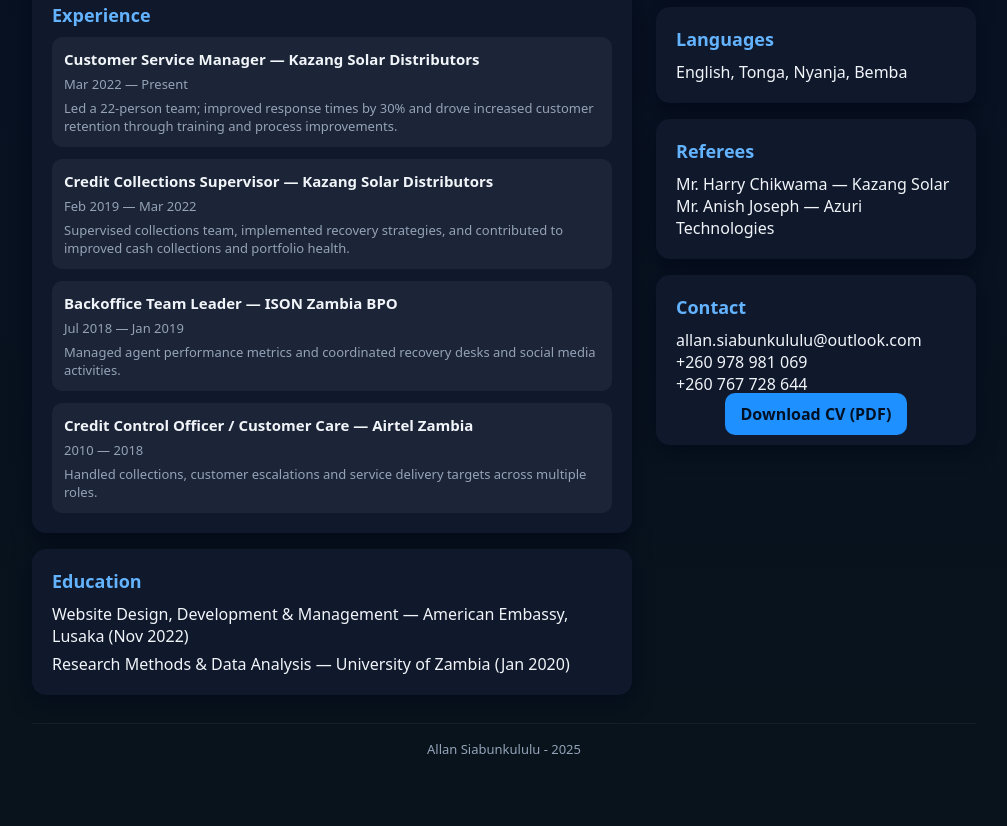
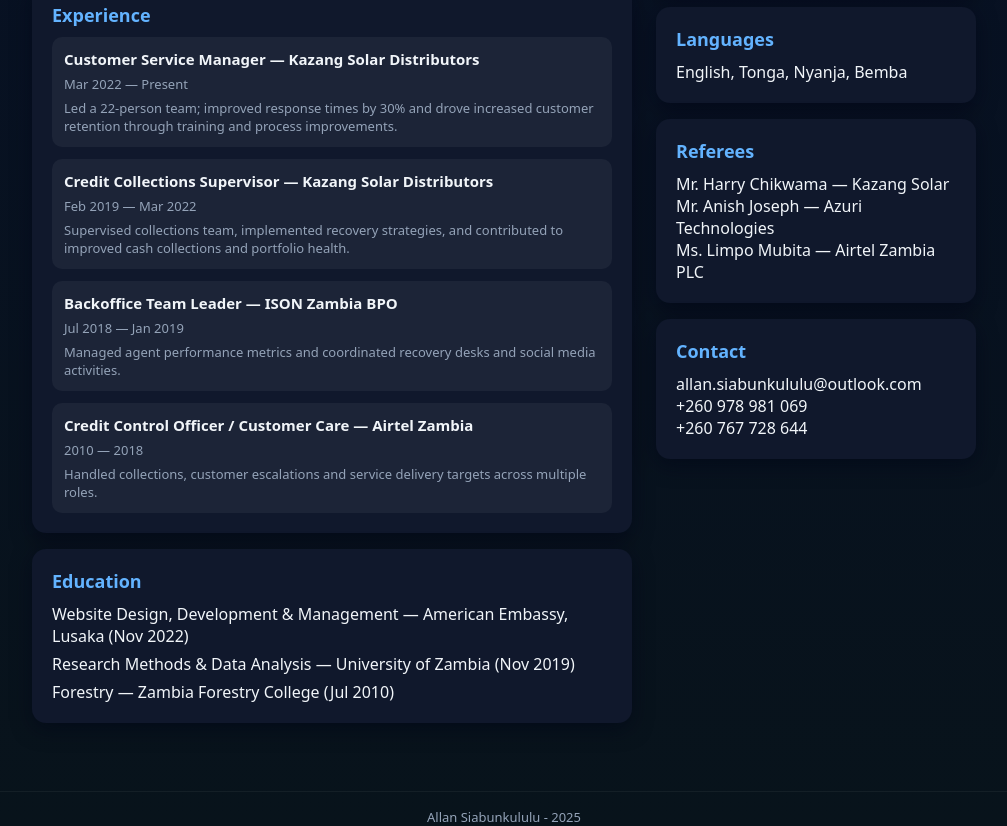
Before and after one commit to Siabunkululu/my-cv, a plain HTML site: page index.html in a window 1280 px wide. Shown: the part 508-1334 px from the top of the page, without its empty margins (136-1143 px from the left). Drawn offline with Linux system fonts and the light colour scheme.

Commit message:
Update education and referees sections in index.html

```diff
--- a/index.html
+++ b/index.html
@@ -174,7 +174,8 @@
         <div class="card" style="margin-top:16px">
           <h3 class="section-title">Education</h3>
           <div class="meta">Website Design, Development & Management — American Embassy, Lusaka (Nov 2022)</div>
-          <div class="meta" style="margin-top:6px">Research Methods & Data Analysis — University of Zambia (Jan 2020)</div>
+          <div class="meta" style="margin-top:6px">Research Methods & Data Analysis — University of Zambia (Nov 2019)</div>
+          <div class="meta" style="margin-top:6px">Forestry — Zambia Forestry College (Jul 2010)</div>
         </div>
       </section>
 
@@ -201,6 +202,7 @@
           <h3 class="section-title">Referees</h3>
           <div class="meta">Mr. Harry Chikwama — Kazang Solar</div>
           <div class="meta">Mr. Anish Joseph — Azuri Technologies</div>
+           <div class="meta">Ms. Limpo Mubita — Airtel Zambia PLC</div>
         </div>
 
         <div class="card" id="contact">
@@ -208,7 +210,7 @@
           <div class="meta">allan.siabunkululu@outlook.com</div>
           <div class="meta">+260 978 981 069</div>
           <div class="meta">+260 767 728 644</div>
-          <div class="download"><a class="btn" href="ALLAN SIABUNKULULU CV_ (Nov).pdf" download>Download CV (PDF)</a></div>
+       </a></div>
         </div>
       </aside>
     </main>
```
